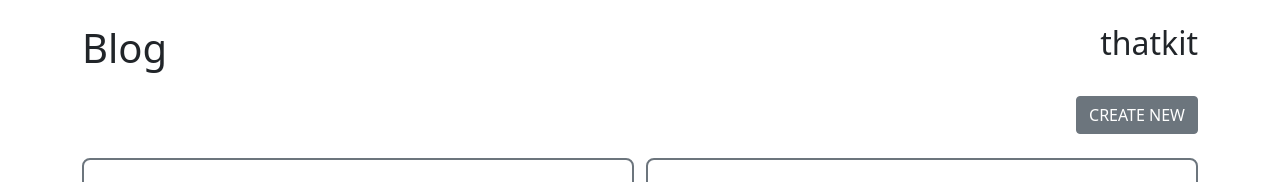
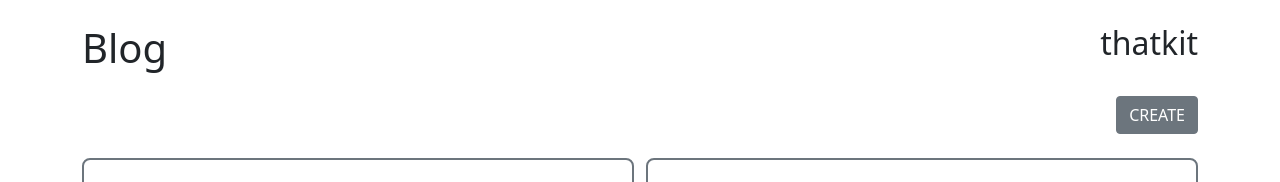
Before and after one commit to thatkit/welbex-test-20220426, a React (Create React App) app in the folder client/: page / in a window 1280 px wide. Shown: the top 182 px of the page. Built offline with nearby package versions, Linux system fonts and the light colour scheme.

Commit message:
Form title render logic

```diff
--- a/client/src/components/App/index.tsx
+++ b/client/src/components/App/index.tsx
@@ -14,7 +14,7 @@ function App() {
       <Navbar data={authorData} />
       <div className={styles.btnWrapper}>
         <BlogNoteModal
-          action={{ action: 'create new' }}
+          action={{ action: 'create' }}
           data={{ title: 'none' }}
         />
       </div>
--- a/client/src/components/BlogNoteForm/index.tsx
+++ b/client/src/components/BlogNoteForm/index.tsx
@@ -2,9 +2,12 @@ import React from 'react';
 import { Form, FormGroup, Label, Input } from 'reactstrap';
 import styles from './styles.module.scss';
 
-export const BlogNoteForm = () => {
+export const BlogNoteForm = ({ action, data }: { action: any; data: any }) => {
+    console.log(action, data)
     return (
         <Form>
+            {
+                action.action === 'create' &&
                 <FormGroup floating>
                     <Input
                         id='title'
@@ -14,6 +17,7 @@ export const BlogNoteForm = () => {
                     />
                     <Label for='title'>Title</Label>
                 </FormGroup>
+            }
             <FormGroup floating>
                 <Input
                     id='message'
--- a/client/src/components/BlogNoteModal/index.tsx
+++ b/client/src/components/BlogNoteModal/index.tsx
@@ -14,7 +14,7 @@ export const BlogNoteModal = ({ action, data }: { action: any; data: any }) => {
       <Modal isOpen={isOpen} toggle={() => setIsOpen(false)} centered>
         <ModalHeader>{data.title}</ModalHeader>
         <ModalBody>
-          <BlogNoteForm />
+          <BlogNoteForm action={action} data={data} />
         </ModalBody>
         <ModalFooter>
           <Button color="warning">Save</Button>
```
Lines whose indentation alone changed are shown as unchanged.
